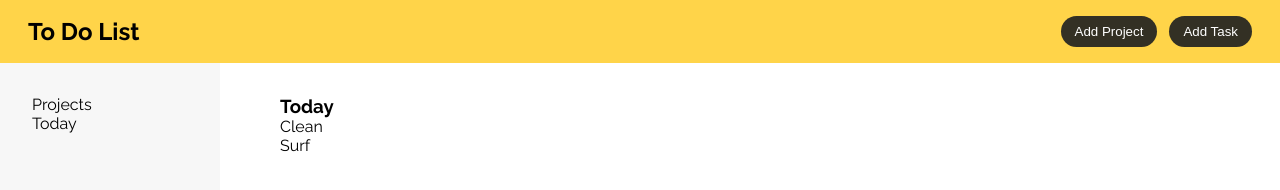
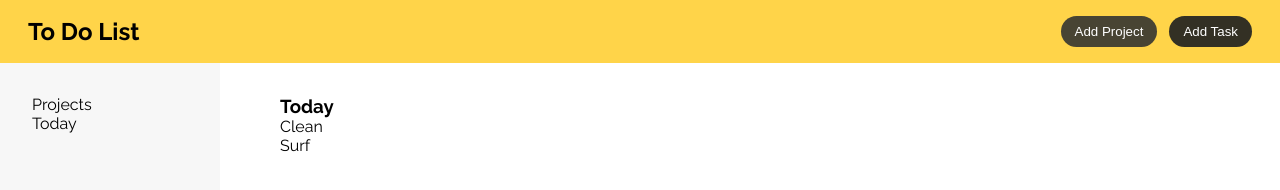
Before and after one commit to rydge-rivard/to-do-list, a plain HTML site: page index.html in a window 1280 px wide. In both pictures the pointer is over the button "Add Project". Drawn offline with Linux system fonts and the light colour scheme.

Commit message:
Add pointer to divs on task display for expand.

```diff
--- a/style.css
+++ b/style.css
@@ -29,6 +29,11 @@ button {
     background-color: #333024;
     color: white;
     margin: 0 0 0 12px;
+}
+
+button:hover {
+    cursor: pointer;
+    background-color: #484433;
 }
 
 .grid {
@@ -93,3 +98,7 @@ input {
 legend {
     font-weight: 600;
 }
+
+.display div:hover {
+    cursor: pointer;
+}
```
